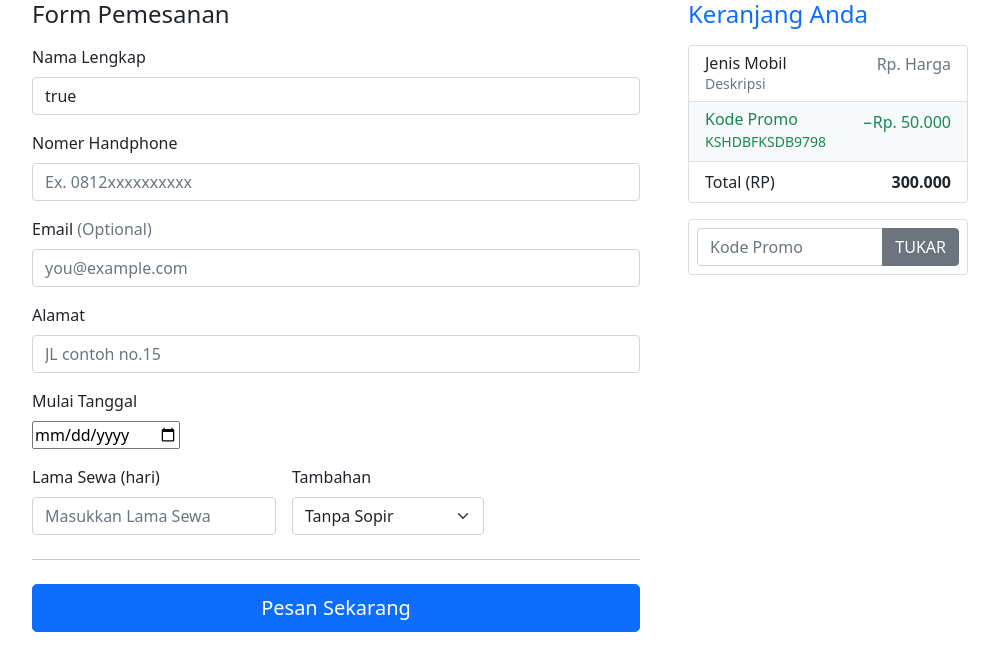
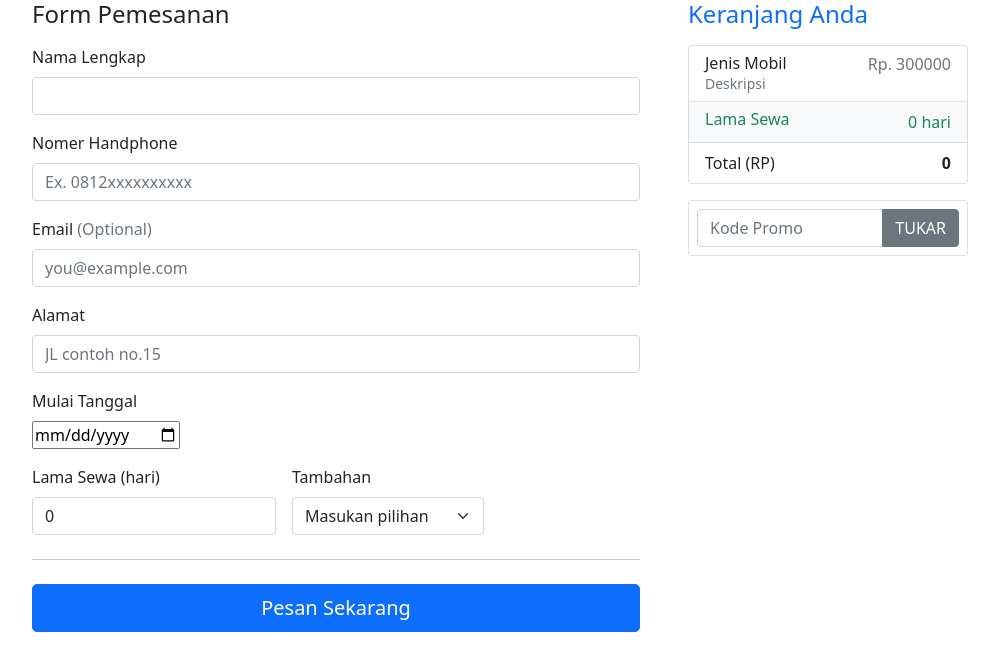
Before and after one commit to kharismarizki/rentacar, a Next.js app: page /pesan in a window 1280 px wide. Shown: the top 670 px of the page, without its empty margins (140-1139 px from the left). Built offline with nearby package versions, Linux system fonts and the light colour scheme.

Commit message:
Add files via upload

```diff
--- a/pages/pesan/index.js
+++ b/pages/pesan/index.js
@@ -1,6 +1,47 @@
 import Card from "../../component/card/cardpesan";
+import { Formik, Form, Field, ErrorMessage } from "formik";
+import * as Yup from "yup";
+import {useState} from "react";
+
+const initFormValues = {
+  namaLengkap: "",
+  nomerHP: "",
+  email: "",
+  alamat: "",
+  date: "",
+  lamaSewa: "",
+};
+const handleOnSubmit = (values, { setSubmitting }) => {
+  setTimeout(() => {
+    alert(JSON.stringify(values, null, 2));
+    setSubmitting(false);
+  }, 400);
+};
+const skemaValidasi = Yup.object({
+  namaLengkap: Yup.string().required("Nama lengkap harus diisi"),
+  nomerHP: Yup.number().required("Nomer HP harus diisi"),
+  email: Yup.string().email("Format email salah").required("Email harus diisi"),
+  alamat: Yup.string().required("Alamat tidak boleh dikosongi"),
+  date: Yup.date().required("Pilih Tangggal Mulai sewa"),
+  lamaSewa: Yup.number().required("Lama Sewa tidak boleh dikosongi"),
+}); // Custom component untuk pesan error
+const PesanError = (props) => (
+  <div className="form-text text-danger">{props.children}</div>
+);
+
 const pesan = () => {
+  let [harga, setHarga]=useState(0);
+  let [hari, setHari]=useState(0);
+  let [sopir, setSopir]=useState(0);
+
   return (
+    <Formik
+      initialValues={initFormValues}
+      onSubmit={handleOnSubmit}
+      validationSchema={skemaValidasi}
+    >
+      {({ isSubmitting }) => (
+        <Form>
           <>
             <div>
               <div className="container" style={{ maxWidth: 960 }}>
@@ -20,18 +61,17 @@ const pesan = () => {
                             <h6 className="my-0">Jenis Mobil</h6>
                             <small className="text-muted">Deskripsi</small>
                           </div>
-                    <span className="text-muted">Rp. Harga</span>
+                          <span className="text-muted">Rp. 300000</span>
                         </li>
                         <li className="list-group-item d-flex justify-content-between bg-light">
                           <div className="text-success">
-                      <h6 className="my-0">Kode Promo</h6>
-                      <small>KSHDBFKSDB9798</small>
+                            <h6 className="my-0">Lama Sewa</h6>
                           </div>
-                    <span className="text-success">−Rp. 50.000</span>
+                          <span className="text-success">{hari} hari</span>
                         </li>
                         <li className="list-group-item d-flex justify-content-between">
                           <span>Total (RP)</span>
-                    <strong>300.000</strong>
+                          <strong>{harga}</strong>
                         </li>
                       </ul>
                       <form className="card p-2">
@@ -55,96 +95,110 @@ const pesan = () => {
                             <label htmlFor="lastName" className="form-label">
                               Nama Lengkap
                             </label>
-                      <input
+                            <Field
                               type="text"
                               className="form-control"
+                              name="namaLengkap"
                               id="name"
                               placeholder
                               defaultValue
                               required
                             />
-                      <div className="invalid-feedback">
-                        Masukkan Nama Anda.
-                      </div>
+                            <ErrorMessage
+                              name="namaLengkap"
+                              component={PesanError}
+                            />
                           </div>
                           <div className="col-sm-12">
                             <label htmlFor="lastName" className="form-label">
                               Nomer Handphone
                             </label>
-                      <input
+                            <Field
                               type="number"
                               className="form-control"
                               id="number"
+                              name="nomerHP"
                               placeholder="Ex. 0812xxxxxxxxxx"
                               defaultValue
                               required
                             />
-                      <div className="invalid-feedback">
-                        Masukkan Nomer Handphone Anda.
-                      </div>
+                            <ErrorMessage
+                              name="nomerHP"
+                              component={PesanError}
+                            />
                           </div>
                           <div className="col-12">
                             <label htmlFor="email" className="form-label">
-                        Email <span className="text-muted">(Optional)</span>
+                              Email{" "}
+                              <span className="text-muted">(Optional)</span>
                             </label>
-                      <input
+                            <Field
                               type="email"
                               className="form-control"
                               id="email"
+                              name="email"
                               placeholder="you@example.com"
                             />
-                      <div className="invalid-feedback">
-                        Mohon Untuk Memasukkan Email Anda.
-                      </div>
+                            <ErrorMessage name="email" component={PesanError} />
                           </div>
                           <div className="col-12">
                             <label htmlFor="address" className="form-label">
                               Alamat
                             </label>
-                      <input
+                            <Field
                               type="text"
                               className="form-control"
                               id="address"
+                              name="alamat"
                               placeholder="JL contoh no.15"
                               required
                             />
-                      <div className="invalid-feedback">
-                        Mohon Untuk Memasukkan ALamat Anda.
-                      </div>
+                            <ErrorMessage
+                              name="Alamat"
+                              component={PesanError}
+                            />
                           </div>
                           <div className="col-md-12">
                             <label htmlFor="startDate" className="form-label">
                               Mulai Tanggal
                             </label>
                             <br />
-                      <input type="date" />
-                      <div className="invalid-feedback">
-                        Pilih Mulai Tanggal Rental
-                      </div>
+                            <Field type="date" name="date" />
+                            <ErrorMessage
+                              name="date"
+                              component={PesanError}
+                            />
                           </div>
                           <div className="col-sm-5">
                             <label htmlFor="lastName" className="form-label">
                               Lama Sewa (hari)
                             </label>
-                      <input
+                            <Field
                               type="number"
                               className="form-control"
                               id="number"
+                              value={hari}
+                              name="lamaSewa"
                               placeholder="Masukkan Lama Sewa"
                               defaultValue
                               required
+                              onChange={(e)=>{setHari(e.target.value);
+                              setHarga((e.target.value)*300000)}}
                             />
-                      <div className="invalid-feedback">
-                        Masukkan Lama Sewa Anda.
-                      </div>
+                            <ErrorMessage
+                              name="lamaSewa"
+                              component={PesanError}
+                            />
                           </div>
                           <div className="col-md-4">
                             <label htmlFor="state" className="form-label">
                               Tambahan
                             </label>
-                      <select className="form-select" id="state">
-                        <option value>Tanpa Sopir</option>
-                        <option>Sopir</option>
+                            <select className="form-select" id="state"
+                            onChange={(e)=>{setSopir(e.target.value)}}>
+                              <option disabled="disabled" selected="selected">Masukan pilihan</option>
+                              <option value={0}>Tanpa Sopir</option>
+                              <option value={50000}>Sopir</option>
                             </select>
                           </div>
                         </div>
@@ -152,6 +206,7 @@ const pesan = () => {
                         <button
                           className="w-100 btn btn-primary btn-lg"
                           type="submit"
+                          disabled={isSubmitting}
                         >
                           Pesan Sekarang
                         </button>
@@ -163,6 +218,9 @@ const pesan = () => {
               </div>
             </div>
           </>
+        </Form>
+      )}
+    </Formik>
   );
 };
 export default pesan;
```
Lines whose indentation alone changed are shown as unchanged.
